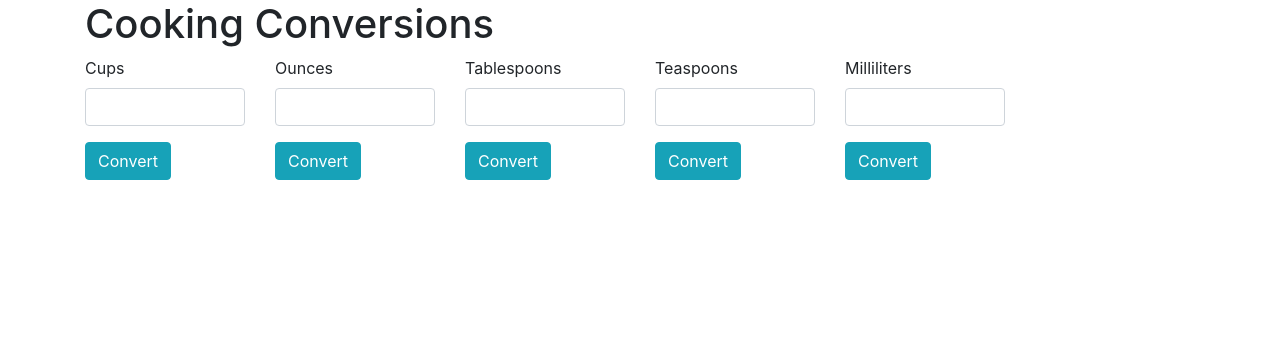
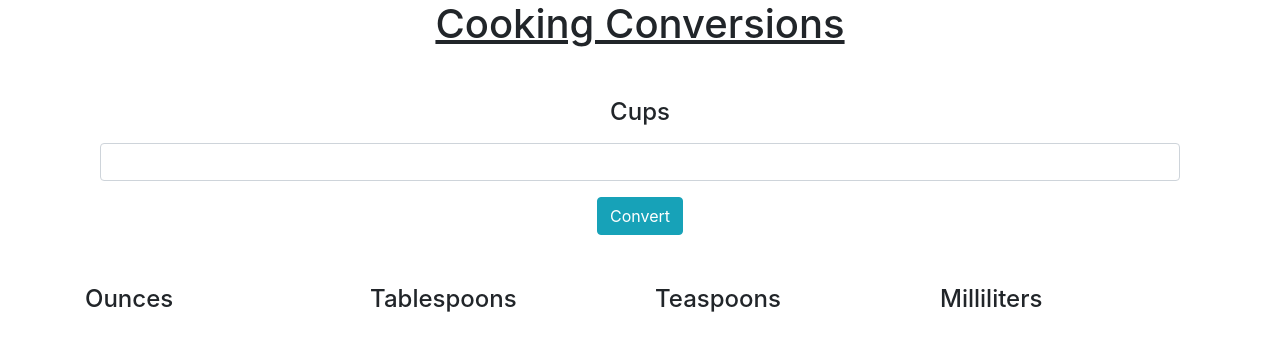
Before and after one commit to JStunning/cookingConversions, a plain HTML site: page index.html in a window 1280 px wide. Drawn offline with Linux system fonts and the light colour scheme.

Commit message:
Made dev branch and changed UI elements

```diff
--- a/css/styles.css
+++ b/css/styles.css
@@ -0,0 +1,9 @@
+h1 {
+  text-align: center;
+  margin-bottom: 50px;
+  text-decoration: underline;
+}
+
+button {
+  margin-bottom: 50px;
+}
--- a/index.html
+++ b/index.html
@@ -13,37 +13,31 @@
 
     <!-- Header -->
 
-    <h1>Cooking Conversions</h3>
+    <h1>Cooking Conversions</h1>
 
     <!-- Units -->
 
-    <div class="row">
+    <!--<div class="row">-->
 
     <!-- Cups -->
 
-    <div class="col-md-2">
-      <form id="cup">
+    <div class="col-md-12">
+      <center><form id="cup">
         <div class="form-group">
-          <label for="cup">Cups</label>
+          <label for="cup"><h4>Cups</h4></label>
           <input id="cupInput" class="form-control" type="text">
         </div>
         <button type="submit" class="btn btn-info">Convert</button>
-      </form>
-      <div id="outputCup" class="output">
+      </form></center>
 
-      </div>
     </div>
 
     <!-- Ounces -->
 
-    <div class="col-md-2">
-      <form id="oz">
-        <div class="form-group">
-          <label for="oz">Ounces</label>
-          <input id="ozInput" class="form-control" type="text">
-        </div>
-        <button type="submit" class="btn btn-info">Convert</button>
-      </form>
+    <div class="row">
+
+    <div class="col-md-3">
+      <h4>Ounces</h4>
       <div id="outputOz" class="output">
 
       </div>
@@ -51,14 +45,8 @@
 
     <!-- Tablespoons -->
 
-    <div class="col-md-2">
-      <form id="tbsp">
-        <div class="form-group">
-          <label for="tbsp">Tablespoons</label>
-          <input id="tbspInput" class="form-control" type="text">
-        </div>
-        <button type="submit" class="btn btn-info">Convert</button>
-      </form>
+    <div class="col-md-3">
+      <h4>Tablespoons</h4>
       <div id="outputTbsp" class="output">
 
       </div>
@@ -66,14 +54,8 @@
 
     <!-- Teaspoons -->
 
-    <div class="col-md-2">
-      <form id="tsp">
-        <div class="form-group">
-          <label for="tsp">Teaspoons</label>
-          <input id="tspInput" class="form-control" type="text">
-        </div>
-        <button type="submit" class="btn btn-info">Convert</button>
-      </form>
+    <div class="col-md-3">
+      <h4>Teaspoons</h4>
       <div id="outputTsp" class="output">
 
       </div>
@@ -81,14 +63,8 @@
 
     <!-- Milliliter -->
 
-    <div class="col-md-2">
-      <form id="mil">
-        <div class="form-group">
-          <label for="mil">Milliliters</label>
-          <input id="milInput" class="form-control" type="text">
-        </div>
-        <button type="submit" class="btn btn-info">Convert</button>
-      </form>
+    <div class="col-md-3">
+      <h4>Milliliters</h4>
       <div id="outputMil" class="output">
 
       </div>
--- a/js/scripts.js
+++ b/js/scripts.js
@@ -33,6 +33,10 @@ $(document).ready(function() {
     var result = cups(num);
     console.log(result);
     $("#outputCup").text(result);
+    $("#outputOz").text(ounces(result));
+    $("#outputTbsp").text(tablespoons(result));
+    $("#outputTsp").text(teaspoons(result));
+    $("#outputMil").text(milli(result));
   });
 
   $("form#oz").submit(function(event) {
@@ -66,10 +70,9 @@ $(document).ready(function() {
     event.preventDefault();
 
     var num = parseInt($("#milInput").val());
-    var result = milliliters(cups(num));
+    var result = milli(cups(num));
     console.log(result);
     $("#outputMil").text(result);
   });
 
-
 });
```
